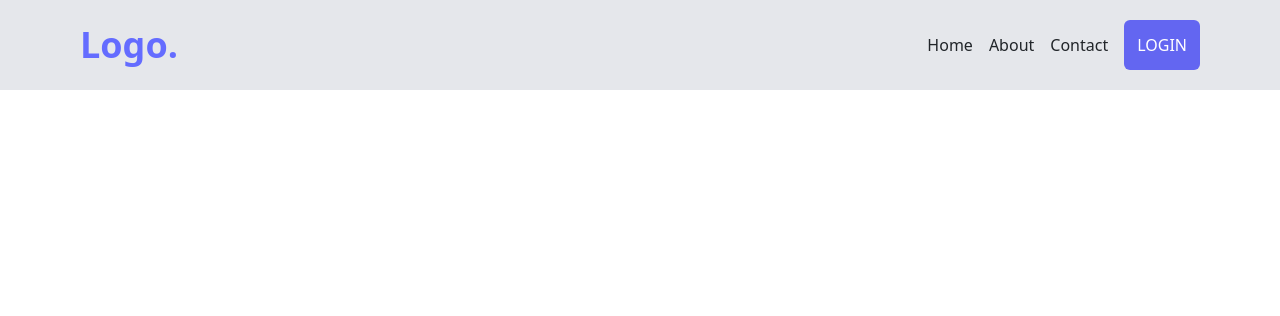
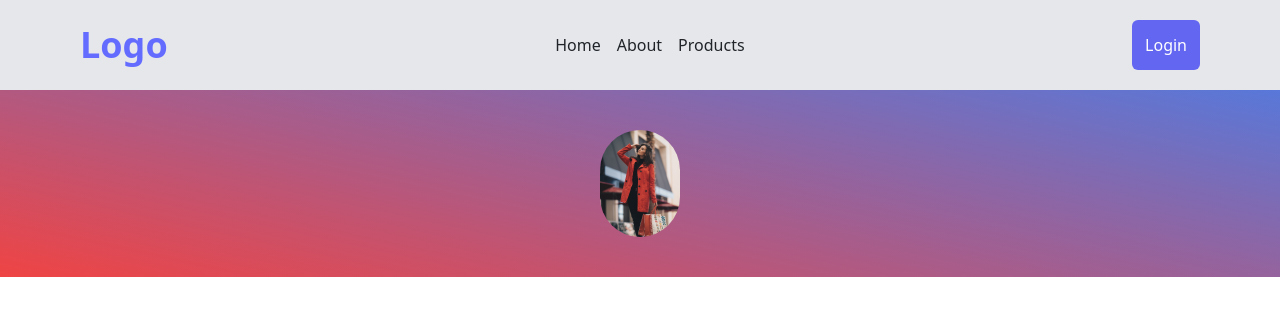
Before and after one commit to Minhalkh/Ecommerce_Store, a React (Vite) app: page / in a window 1280 px wide. Shown: the top 316 px of the page. Built offline with nearby package versions, Linux system fonts and the light colour scheme.

Commit message:
feat: added circlecard

```diff
--- a/src/components/home/CircleCard.jsx
+++ b/src/components/home/CircleCard.jsx
@@ -0,0 +1,9 @@
+// This is CircleCard
+function CircleCard(){
+    return(
+        <div className="main tl-bg-funchisa-500 tl-h-30 tl-py-10">
+            <img src="card1.jpg"  className="tl-w-20 tl-rounded-full" />
+        </div>
+    )
+}
+export default CircleCard
--- a/src/components/home/Navbar.jsx
+++ b/src/components/home/Navbar.jsx
@@ -2,16 +2,15 @@
 import { BrowserRouter as Router, Route, Routes, Link } from 'react-router-dom'
 function Navbar(){
     return (
-        <nav className="tl-flex tl-justify-between tl-items-center tl-px-20 tl-py-5 tl-bg-gray-200 tl-w-full">
-        <a href="#" className="tl-text-4xl tl-font-semibold">Logo.</a>
-        <ul className="tl-flex tl-gap-4 tl-items-center">
-          <li>Home</li>
-          <li>About</li>
-          <li>Contact</li>
-
-          <button className="tl-bg-indigo-500 tl-text-white tl-p-3 tl-rounded-md">LOGIN</button>
-        </ul>
-      </nav>
+        <nav className='tl-flex tl-justify-between tl-items-center tl-px-20 tl-py-5 tl-bg-gray-200 tl-w-full'>
+          <a href="#" className='tl-text-4xl tl-font-semibold'>Logo</a>
+          <ul className='tl-flex tl-gap-4 tl-items-center'>
+            <li className='tl-cursor-pointer'>Home</li>
+            <li className='tl-cursor-pointer'>About</li>
+            <li className='tl-cursor-pointer'>Products</li>
+          </ul>
+          <button className='tl-bg-indigo-500 tl-text-white tl-p-3 tl-rounded-md hover:tl-bg-slate-900'>Login</button>
+        </nav>
     )
 }
 
--- a/src/pages/HomePage.jsx
+++ b/src/pages/HomePage.jsx
@@ -1,10 +1,12 @@
 // This is HomePage
 import Navbar from '../components/home/Navbar'
+import CircleCard from '../components/home/CircleCard'
 function Home() {
     return (
       <>
       <nav className="main-app tl-flex tl-flex-col tl-items-center tl-w-full tl-top-0 tl-absolute tl-bg-gradient-to-tr tl-from-red-500 tl-to-blue-500">
         <Navbar/>
+        <CircleCard/>
       </nav>
       </>
     )
```
Also changed, not shown: public/card1.jpg (added).
